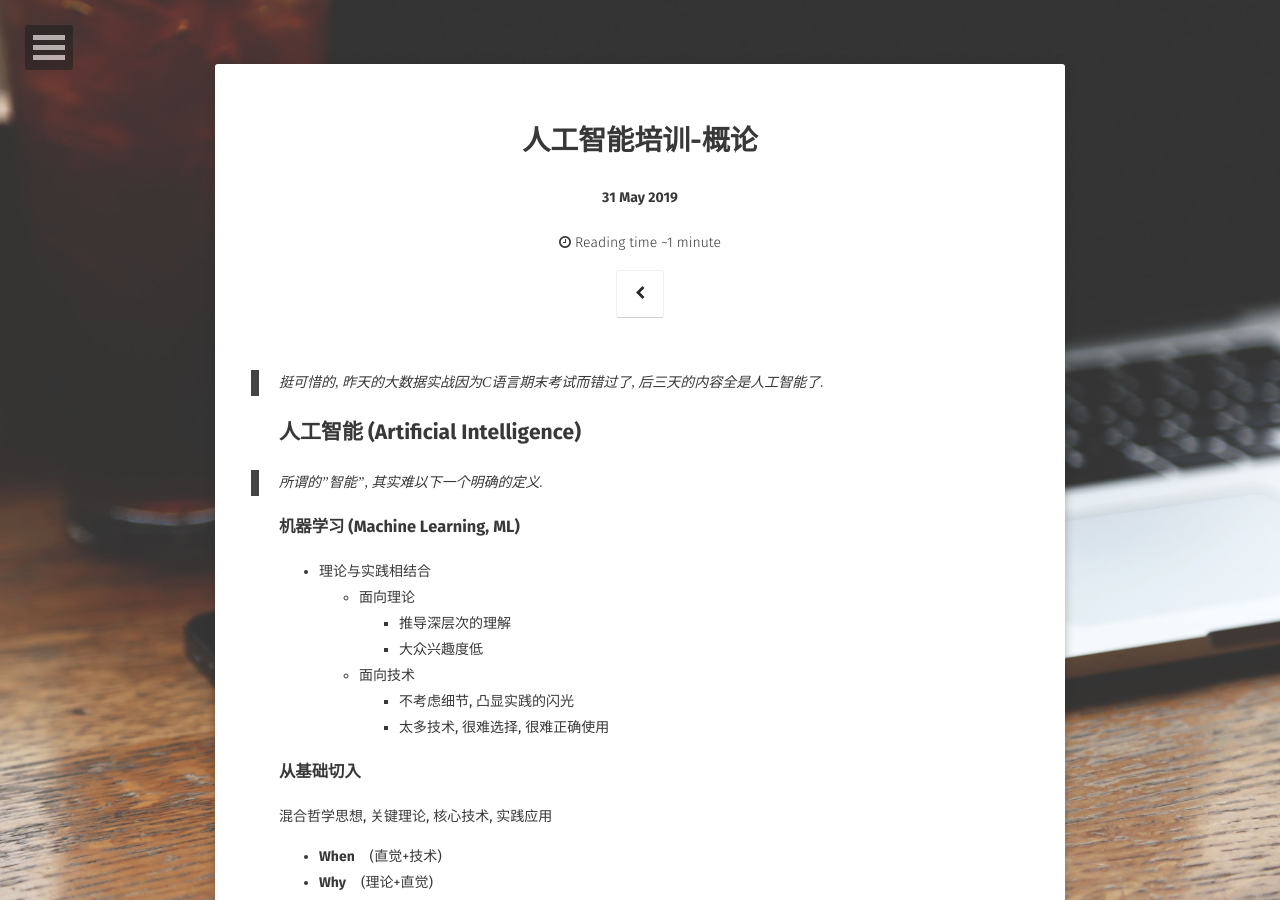
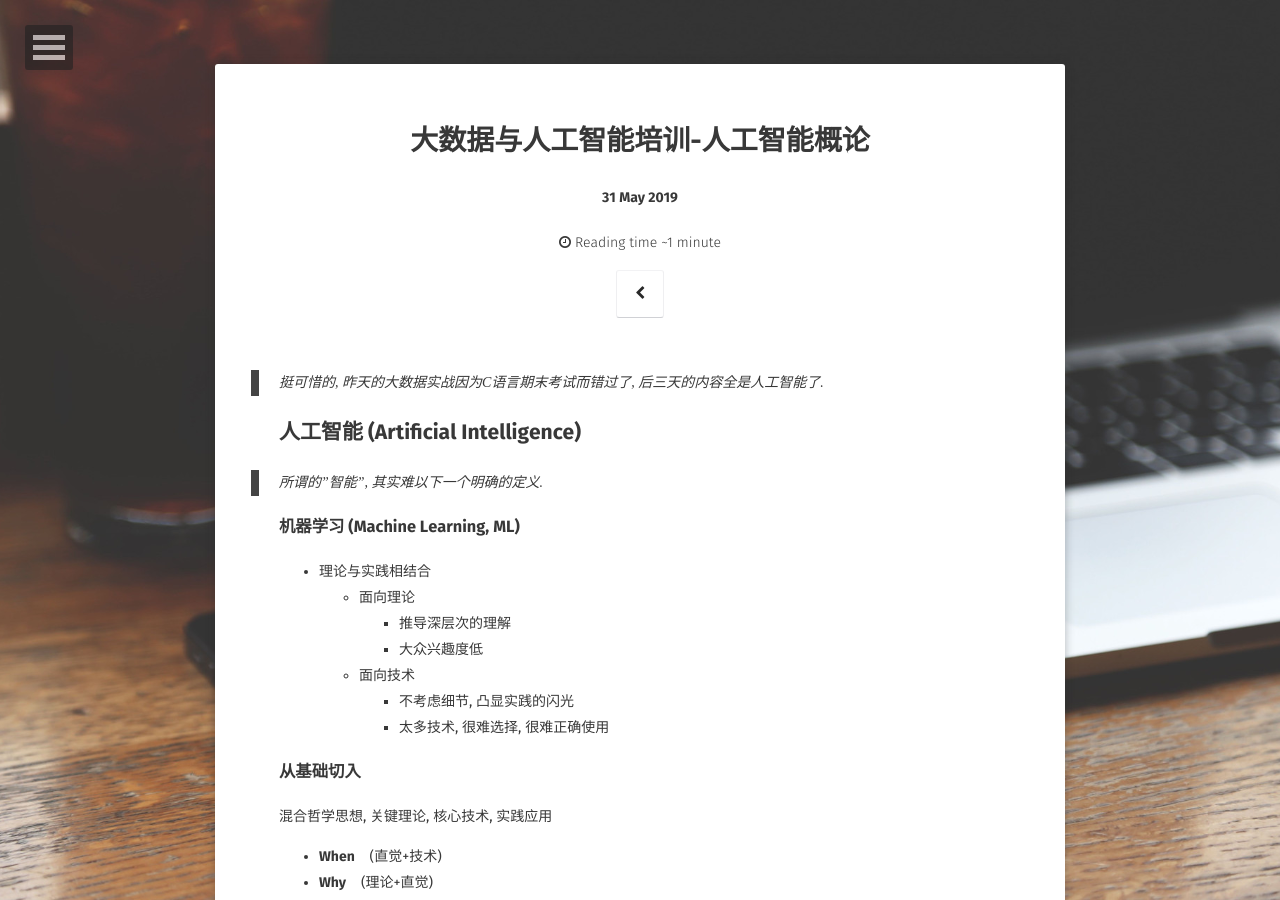
Before and after one commit to Yestercafe/Yestercafe.github.io, a Jekyll site: the page built from _posts/2019-05-31-人工智能概论.md, in a window 1280 px wide and 900 px high. Built offline with Jekyll 4.4.1, drawn with Linux system fonts in a browser that asks for light colours; some web fonts are replaced; formulas are drawn with MathJax 3; comment, search, counter and statistics services are not loaded.

Commit message:
Modify title

```diff
--- a/_posts/2019-05-31-人工智能概论.md
+++ b/_posts/2019-05-31-人工智能概论.md
@@ -1,6 +1,6 @@
 ---
 layout: post
-title:  人工智能培训-概论
+title:  大数据与人工智能培训-人工智能概论
 date:   2019-05-31
 excerpt: 大数据与人工智能培训第二天上午的内容
 tag:
```
